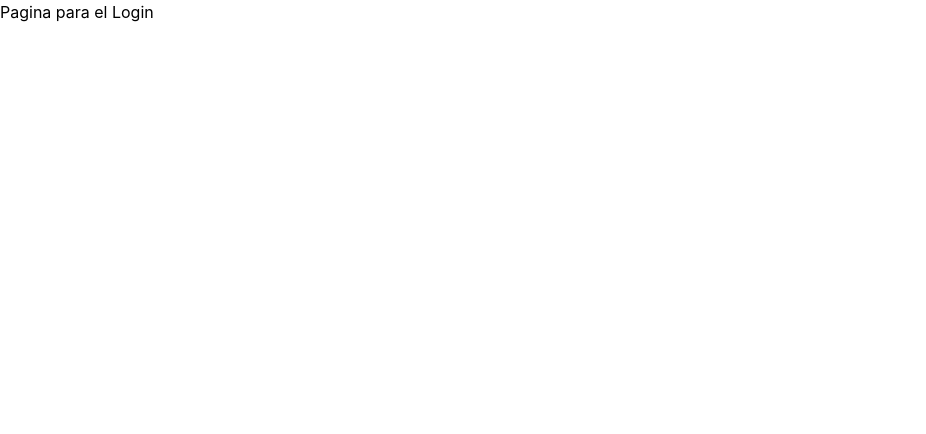
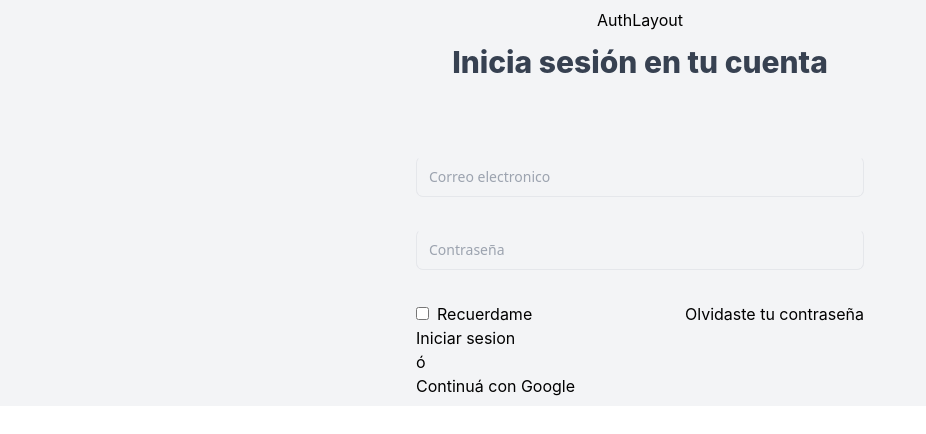
Before and after one commit to cristian0710/Concesionario, a React (Create React App) app: page /login in a window 1280 px wide. Shown: the top 434 px of the page, without its empty margins (0-926 px from the left). Built offline with nearby package versions, Linux system fonts and the light colour scheme.

Commit message:
Se agregan estilos a pagina login y layout AuthLayout

```diff
--- a/src/App.jsx
+++ b/src/App.jsx
@@ -8,6 +8,7 @@ import PublicLayout from 'layouts/PublicLayout';
 import PrivateLayout from 'layouts/PrivateLayout';
 import Clientes from 'pages/admin/Clientes';
 import Vehiculos from 'pages/admin/Vehiculos';
+import AuthLayout from 'layouts/AuthLayout';
 
 const router = createBrowserRouter([
   {
@@ -16,7 +17,7 @@ const router = createBrowserRouter([
   },
   {
     path: '/login',
-    element: <Login />,
+    element: <AuthLayout><Login /></AuthLayout>,
   },
   {
     path: '/registro',
--- a/src/components/Navbar.jsx
+++ b/src/components/Navbar.jsx
@@ -1,8 +1,23 @@
 import React from 'react'
+import { Link } from 'react-router-dom';
 
 const Navbar = () => {
   return (
-    <div className='bg-red-400'>Navbar</div>
+    <nav className='bg-red-400'>
+      <ul className='flex w-full justify-between my-3 p-5'>
+        <li>Logo</li>
+        <li>Navegacion 1</li>
+        <li>Navegacion 2</li>
+        <li>Navegacion 3</li>
+        <li className='px-3'>
+          <Link to='/login'>
+            <button className='bg-blue-500 hover:bg-blue-700 text-white font-bold py-2 px-4 rounded'>
+              Iniciar sesión
+            </button>
+          </Link>
+        </li>
+      </ul>
+    </nav>
   )
 }
 
--- a/src/layouts/AuthLayout.jsx
+++ b/src/layouts/AuthLayout.jsx
@@ -1,8 +1,11 @@
 import React from 'react'
 
-const AuthLayout = () => {
+const AuthLayout = ({children}) => {
   return (
-    <div>AuthLayout</div>
+    <div className='flex flex-col items-center justify-center bg-gray-100 px-4 py-2'>
+      AuthLayout
+      <main className='w-full'>{children}</main>
+    </div>
   )
 }
 
--- a/src/layouts/PrivateLayout.jsx
+++ b/src/layouts/PrivateLayout.jsx
@@ -3,9 +3,9 @@ import React from 'react'
 
 const PrivateLayout = ({children}) => {
   return (
-    <div>
+    <div className='flex w-screen h-screen'>
       <Sidebar />
-      {children}
+      <main className='flex w-full bg-blue-400 overflow-y-scroll'>{children}</main>
     </div>
   )
 }
--- a/src/pages/Login.jsx
+++ b/src/pages/Login.jsx
@@ -1,8 +1,41 @@
 import React from 'react'
+import { Link } from 'react-router-dom';
 
 const Login = () => {
   return (
-    <div>Pagina para el Login</div>
+    <div className='flex flex-col w-full justify-center items-center'>
+      <h2 className='m-3 text-center text-3xl font-extrabold text-gray-700'>Inicia sesión en tu cuenta</h2>
+      <form action="" className='mt-8 max-w-md'>
+        <div>
+          <input className='peer w-full h-full bg-transparent text-blue-gray-700 font-sans font-normal outline outline-0 focus:outline-0 disabled:bg-blue-gray-50 disabled:border-0 transition-all placeholder-shown:border placeholder-shown:border-blue-gray-200 placeholder-shown:border-t-blue-gray-200 border focus:border-2 border-t-transparent focus:border-t-transparent text-sm px-3 py-2.5 rounded-[7px] border-blue-gray-200 focus:border-gray-500 my-8' type="email" name="email" id="email" placeholder='Correo electronico' required/>
+          <input className='peer w-full h-full bg-transparent text-blue-gray-700 font-sans font-normal outline outline-0 focus:outline-0 disabled:bg-blue-gray-50 disabled:border-0 transition-all placeholder-shown:border placeholder-shown:border-blue-gray-200 placeholder-shown:border-t-blue-gray-200 border focus:border-2 border-t-transparent focus:border-t-transparent text-sm px-3 py-2.5 rounded-[7px] border-blue-gray-200 focus:border-gray-500 mb-8' type="password" name="password" id="password" placeholder='Contraseña' required/>
+        </div>
+        <div className='flex justify-between'>
+          <div>
+            <label htmlFor='recuerdame'>
+              <input className='mr-2' type="checkbox" name='recuerdame'/>
+              Recuerdame
+            </label>
+          </div>
+          <div>
+            <Link to='/'>
+              Olvidaste tu contraseña
+            </Link>
+          </div>
+        </div>
+        <div>
+          <Link to='/admin'>
+            <button type='submit'>Iniciar sesion</button>
+          </Link>
+        </div>
+        <div>
+          ó
+        </div>
+        <div>
+          <button>Continuá con Google</button>
+        </div>
+      </form>
+    </div>
   )
 }
 
```
